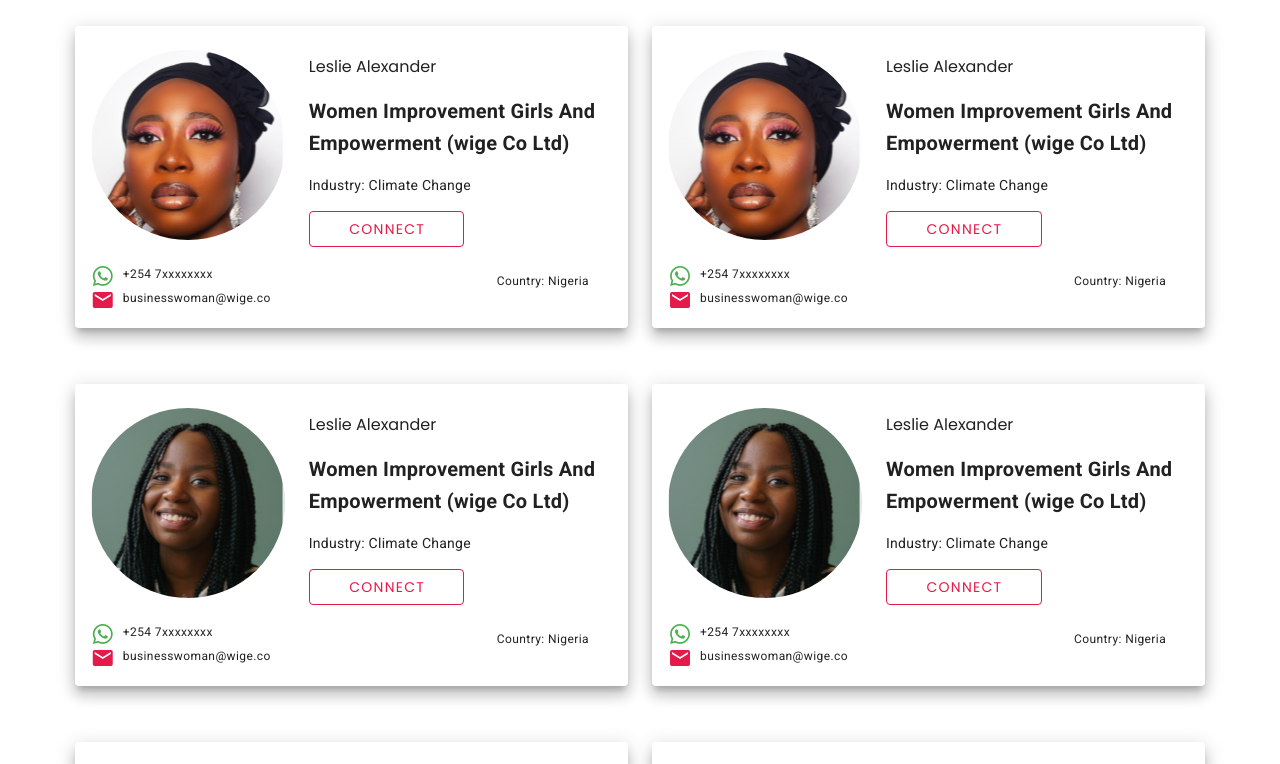
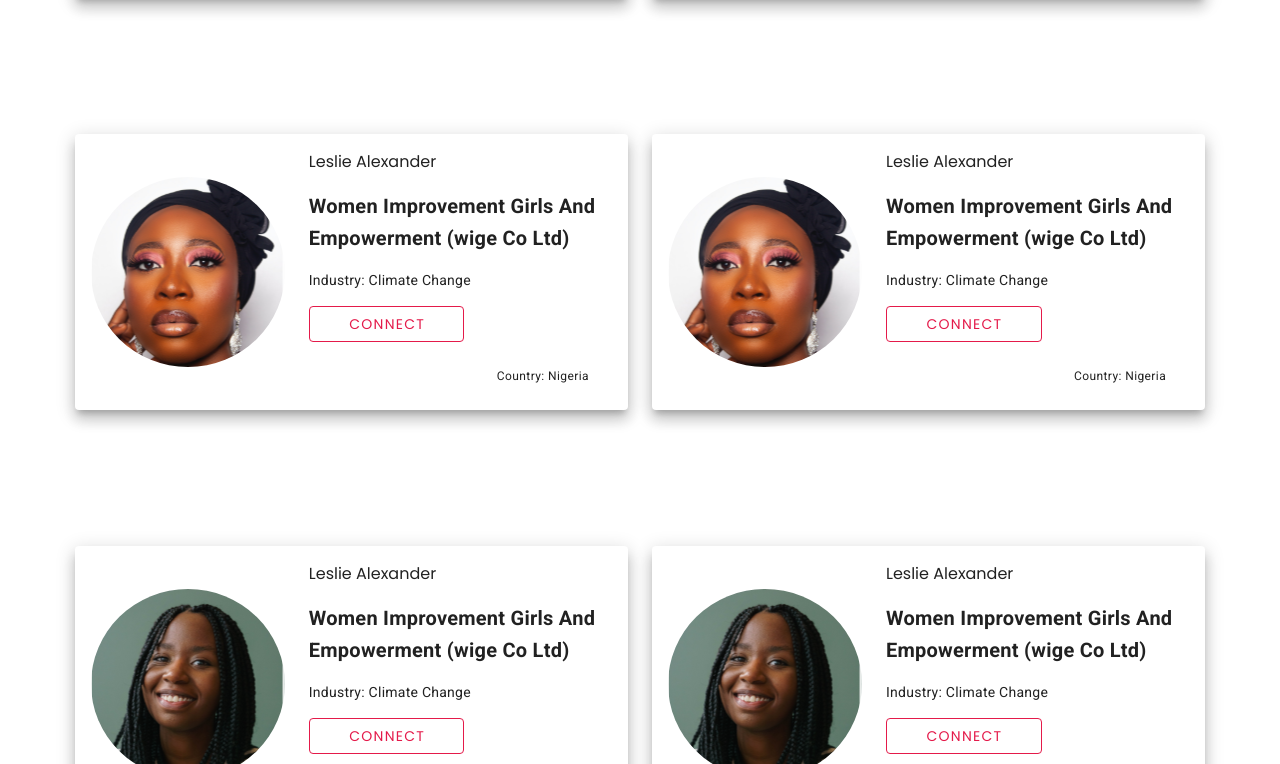
Before and after one commit to trevismurithi/wcw-frontend, a Nuxt app: page /business_directory in a window 1280 px wide. Shown: the part 996-1760 px from the top of the page. Built offline with nearby package versions, Linux system fonts and the light colour scheme.

Commit message:
business directory update the graduate component

```diff
--- /dev/null
+++ b/components/directory/Details.vue
@@ -0,0 +1,110 @@
+<template>
+  <v-row justify="center">
+    <v-dialog
+      v-model="showDialog"
+      width="500px"
+      persistent
+    >
+      <v-card>
+        <div>
+          <div class="pa-4 grey darken-1">
+            <v-btn color="white--text red" @click="closeDialog">
+              close
+            </v-btn>
+          </div>
+          <div class="d-flex justify-center grey darken-2">
+            <div style="width:80%">
+              <v-img class="my-6" :src="'/images/directory/'+getImage" />
+            </div>
+          </div>
+          <div class="">
+            <div>
+              <div>
+                <v-card-title class="font-weight-bold">
+                  Company Name:
+                </v-card-title>
+                <v-card-text>{{ getCompany }}</v-card-text>
+              </div>
+              <div>
+                <v-card-title class="font-weight-bold">
+                  Contact Name:
+                </v-card-title>
+                <v-card-text>{{ getName }}</v-card-text>
+              </div>
+              <div>
+                <v-card-title class="font-weight-bold">
+                  Industry:
+                </v-card-title>
+                <v-card-text>{{ getIndustry }}</v-card-text>
+              </div>
+              <div>
+                <v-card-title class="font-weight-bold">
+                  Country:
+                </v-card-title>
+                <v-card-text>{{ getCountry }}</v-card-text>
+              </div>
+              <div>
+                <v-card-title class="font-weight-bold">
+                  Email Address:
+                </v-card-title>
+                <v-card-text>{{ getEmail }}</v-card-text>
+              </div>
+              <div>
+                <v-card-title class="font-weight-bold">
+                  WhatsApp Number:
+                </v-card-title>
+                <v-card-text>{{ getPhone }}</v-card-text>
+              </div>
+            </div>
+          </div>
+        </div>
+      </v-card>
+    </v-dialog>
+  </v-row>
+</template>
+
+<script>
+export default {
+  name: 'CompanyDetails',
+  data () {
+    return {
+      dialog: false
+    }
+  },
+  computed: {
+    showDialog () {
+      return this.$store.state.dialog
+    },
+    getName () {
+      return this.$store.state.name
+    },
+    getCompany () {
+      return this.$store.state.company
+    },
+    getIndustry () {
+      return this.$store.state.industry
+    },
+    getCountry () {
+      return this.$store.state.country
+    },
+    getEmail () {
+      return this.$store.state.email
+    },
+    getPhone () {
+      return this.$store.state.whatsapp
+    },
+    getImage () {
+      return this.$store.state.image
+    }
+  },
+  methods: {
+    closeDialog () {
+      this.$store.commit('updateDialog', false)
+    }
+  }
+}
+</script>
+
+<style>
+
+</style>
--- a/components/directory/Graduate.vue
+++ b/components/directory/Graduate.vue
@@ -7,22 +7,22 @@
     >
       <div class="pa-4">
         <v-img class="rounded-circle my-2" :src="'/images/directory/'+image" />
-        <div class="d-flex mt-6">
+        <!-- <div class="d-flex mt-6">
           <v-icon class="green--text darken-3">
             mdi-whatsapp
           </v-icon>
           <p class="caption  my-0 mx-2">
             {{ whatsapp }}
           </p>
-        </div>
-        <div class="d-flex">
+        </div> -->
+        <!-- <div class="d-flex">
           <v-icon style="color:#E41A4A">
             mdi-email
           </v-icon>
           <p class="caption my-0  mx-2">
             {{ email }}
           </p>
-        </div>
+        </div> -->
       </div>
       <div class="mx-2 my-4 d-flex flex-column">
         <p class="poppins-font">
@@ -34,7 +34,23 @@
         <p class="body-2">
           Industry: {{ industry }}
         </p>
-        <v-btn color="#E41A4A" outlined width="50%" class="poppins-font">
+        <v-btn
+          color="#E41A4A"
+          outlined
+          width="50%"
+          class="poppins-font"
+          @click="setInformation(
+            {
+              name: name,
+              company: company,
+              industry: industry,
+              country: country,
+              email: email,
+              whatsapp: whatsapp,
+              image: image
+            }
+          )"
+        >
           connect
         </v-btn>
         <div class="mx-auto d-flex justify-space-between mt-4" style="width:80%">
@@ -92,6 +108,21 @@ export default {
     largeDevice () {
       return this.$vuetify.breakpoint.mdAndUp
     }
+  },
+
+  methods: {
+    setInformation (object) {
+      this.$store.commit('updateCompany', {
+        name: object.name,
+        company: object.company,
+        industry: object.industry,
+        country: object.country,
+        email: object.email,
+        whatsapp: object.whatsapp,
+        image: object.image
+      })
+      this.$store.commit('updateDialog', true)
+    }
   }
 }
 </script>
--- a/pages/business_directory.vue
+++ b/pages/business_directory.vue
@@ -1,24 +1,27 @@
 <template>
   <div class="mx-auto" style="width:90%">
     <app-select />
-    <v-row>
+    <v-row v-for="(image, index) in graduates" :key="index">
       <v-col>
-        <graduate v-for="(image, index) in graduates" :key="index" :image="image" />
+        <graduate :image="image" />
       </v-col>
       <v-col>
-        <graduate v-for="(image, index) in graduates" :key="index" :image="image" />
+        <graduate :image="image" />
       </v-col>
     </v-row>
+    <!-- show dialog -->
+    <company-details />
   </div>
 </template>
 
 <script>
 import Graduate from '~/components/directory/Graduate.vue'
 import AppSelect from '~/components/directory/Select.vue'
+import CompanyDetails from '~/components/directory/Details.vue'
 
 export default {
   name: 'BusinessDirectory',
-  components: { AppSelect, Graduate },
+  components: { AppSelect, Graduate, CompanyDetails },
   data: () => {
     return {
       graduates: ['graduate.svg', 'graduate-2.svg', 'graduate-3.svg', 'graduate-4.svg', 'graduate-5.svg']
--- /dev/null
+++ b/store/index.js
@@ -0,0 +1,26 @@
+export const state = () => ({
+  name: '',
+  company: '',
+  industry: '',
+  country: '',
+  email: '',
+  whatsapp: '',
+  image: '',
+  dialog: false
+})
+
+export const mutations = {
+  updateCompany (state, object) {
+    state.name = object.name
+    state.company = object.company
+    state.industry = object.industry
+    state.country = object.country
+    state.email = object.email
+    state.whatsapp = object.whatsapp
+    state.image = object.image
+  },
+
+  updateDialog (state, payload) {
+    state.dialog = payload
+  }
+}
```
